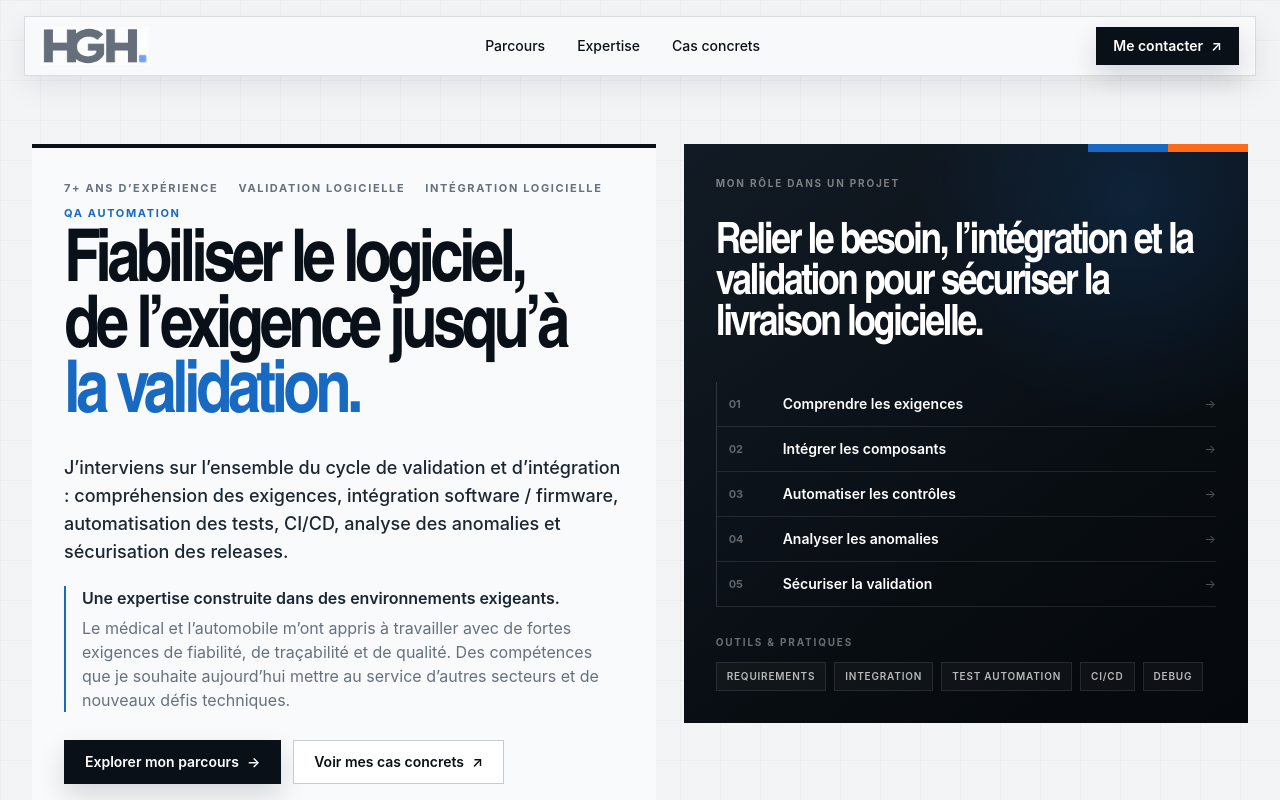
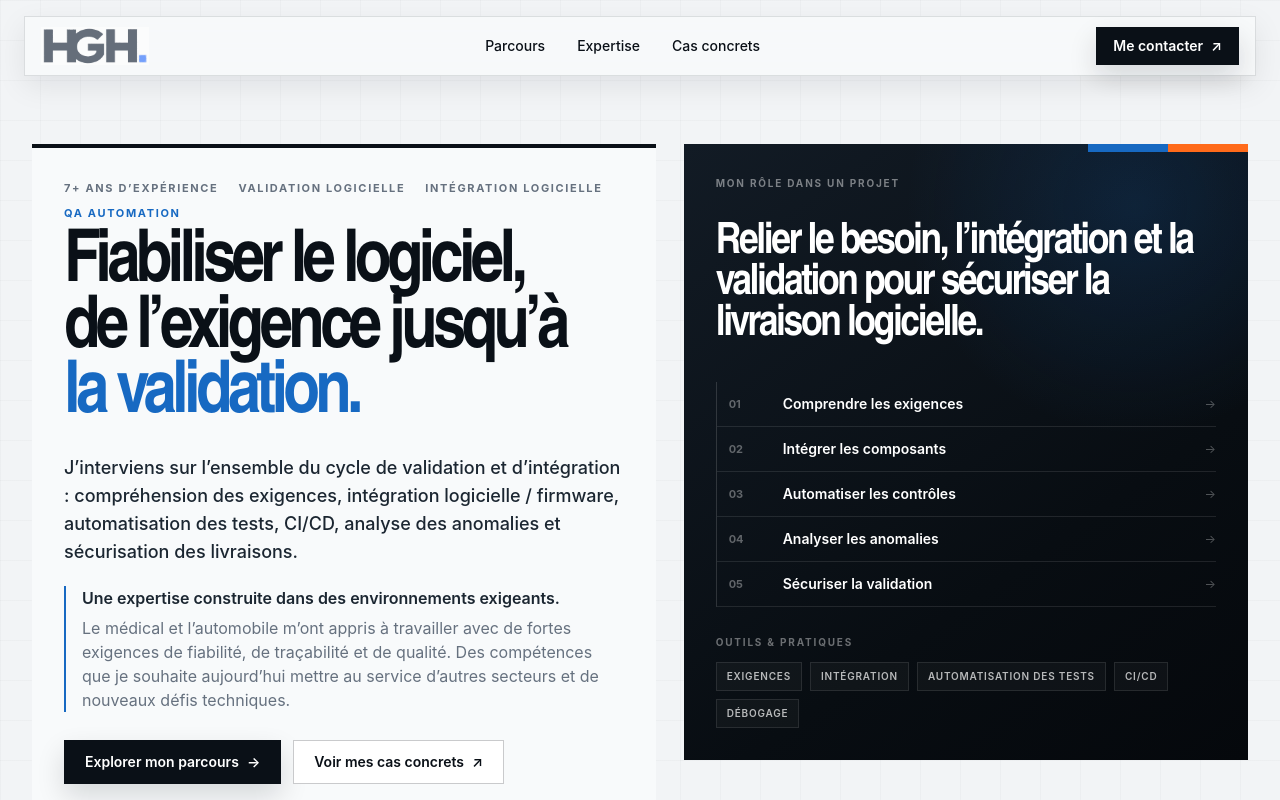
Before and after one commit to Robotham33/Portfolio-Hamza-Ghourabi, a Next.js app: page / in a window 1280 px wide. Shown: the top 800 px of the page. Built offline with nearby package versions, Linux system fonts and the light colour scheme.

Commit message:
fix(copy): frenchify hero terminology

```diff
--- a/components/sections/hero.tsx
+++ b/components/sections/hero.tsx
@@ -12,11 +12,11 @@ const roleSteps = [
 ] as const;
 
 const roleTags = [
-  "Requirements",
-  "Integration",
-  "Test Automation",
+  "Exigences",
+  "Intégration",
+  "Automatisation des tests",
   "CI/CD",
-  "Debug",
+  "Débogage",
 ] as const;
 
 export function Hero() {
@@ -42,9 +42,9 @@ export function Hero() {
 
             <p className="mt-6 max-w-2xl text-lg leading-7 font-medium text-[#1b2631]">
               J’interviens sur l’ensemble du cycle de validation et
-              d’intégration : compréhension des exigences, intégration software
+              d’intégration : compréhension des exigences, intégration logicielle
               / firmware, automatisation des tests, CI/CD, analyse des anomalies
-              et sécurisation des releases.
+              et sécurisation des livraisons.
             </p>
 
             <div className="mt-5 max-w-2xl border-l-2 border-[var(--accent)] pl-4">
```
